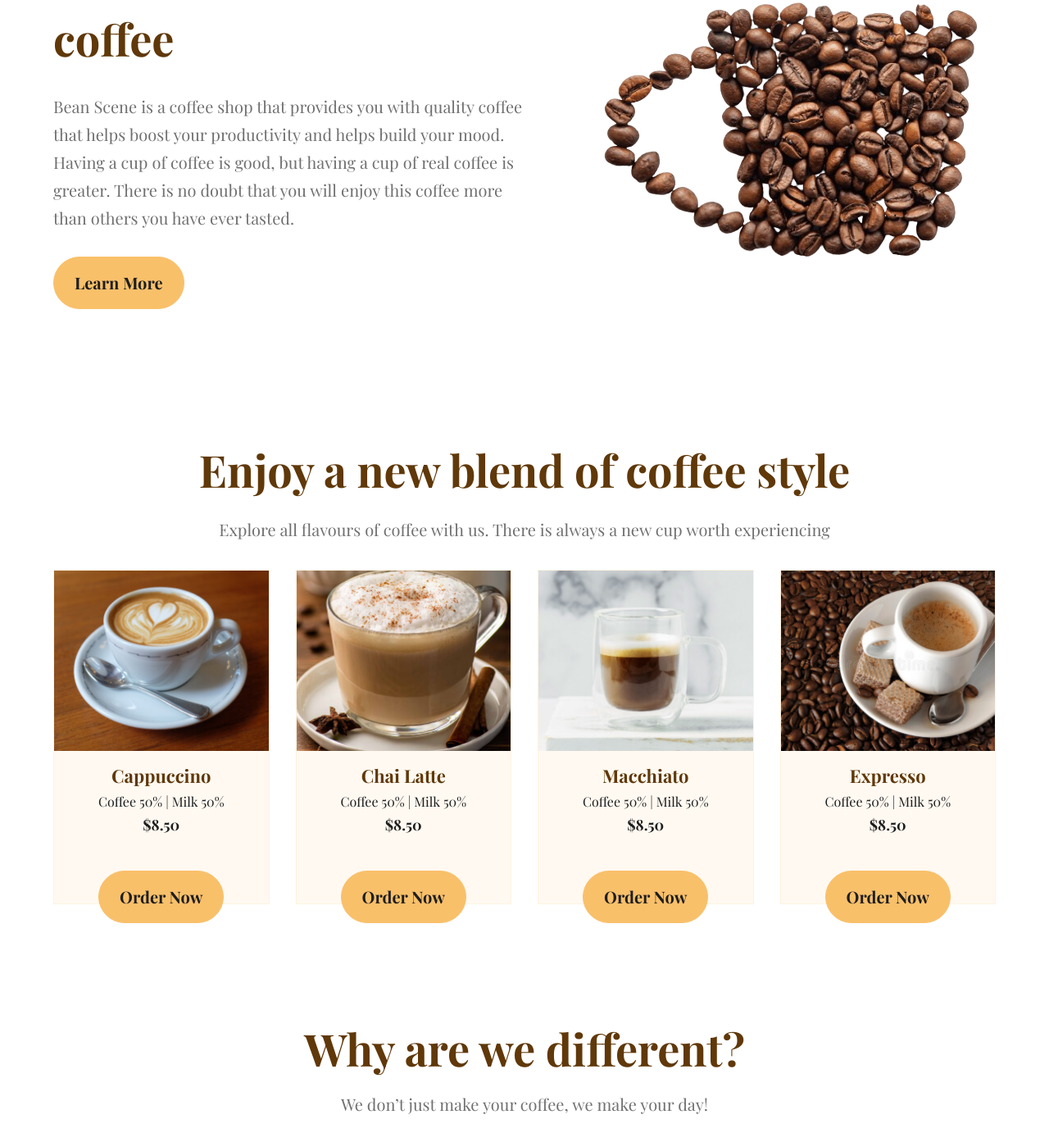
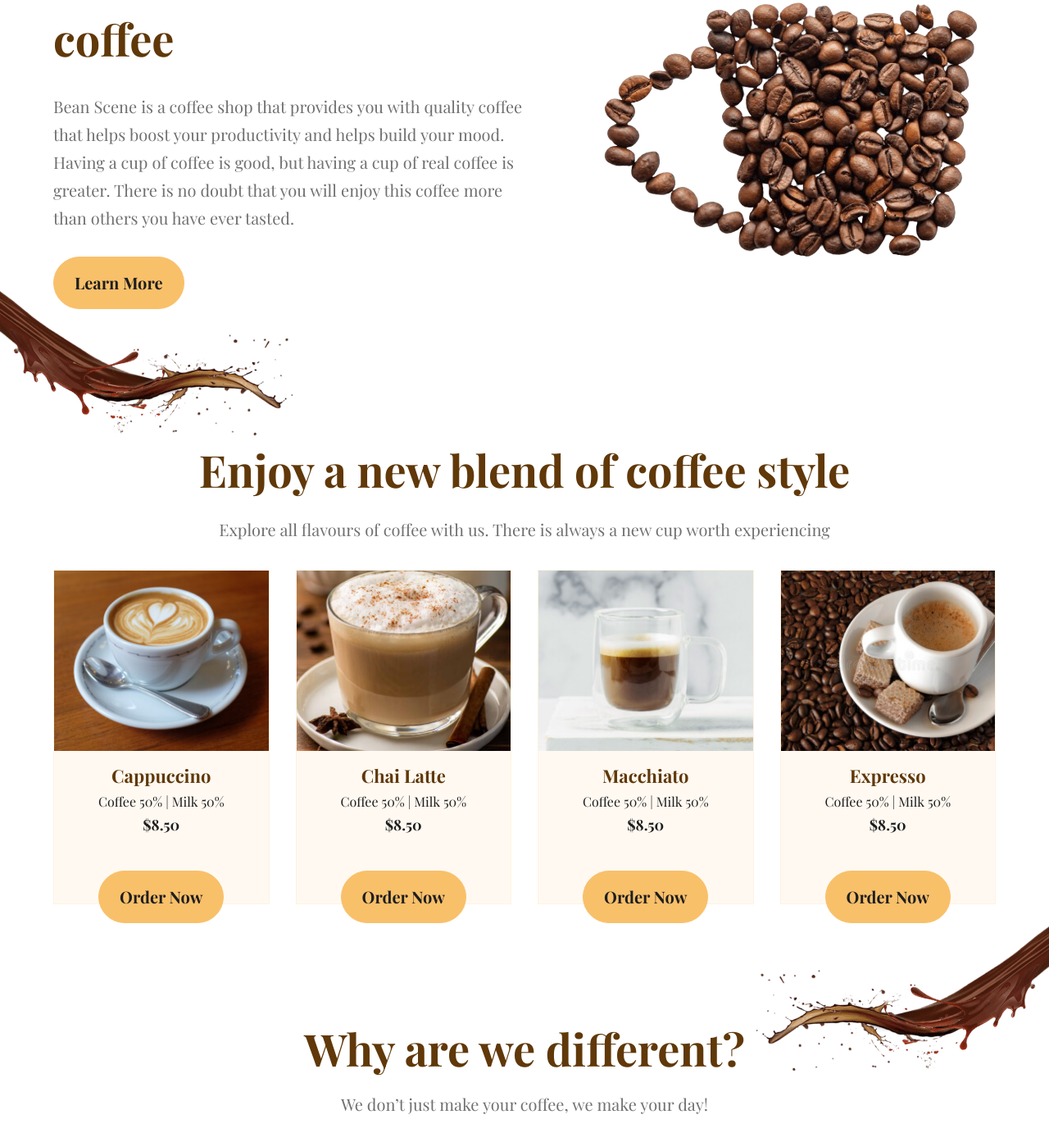
Before and after one commit to pYash333/coffee-shop, a plain HTML site: page index.html in a window 1280 px wide. Shown: the part 941-2334 px from the top of the page at 82% size. Drawn offline with nearby package versions, Linux system fonts and the light colour scheme; a web font is replaced by a local one.

```diff
--- a/assets/css/style.css
+++ b/assets/css/style.css
@@ -40,6 +40,10 @@
 .container{padding: 0 15px;}
 /* .cta-section, .comparision-section, .coffee-style-section, .discover-section{display: none;} */
 /* Hero section css start */
+
+.shape { position: relative; }
+.shape .left { position: absolute; top: -170px; left: 0; transform: scaleX(-1); }
+.shape .right { position: absolute; bottom: -140px; right: 0; }
 .hero { height: 100vh; position: relative;}
 .hero:before { max-width: 768px; width: 100%; height: 100%; position: absolute; content: '';top: 0;left: 0;background: linear-gradient(to right, #1e1e1e 0%,rgb(from #000000 r g b / 0%) 100%);}
 
--- a/index.html
+++ b/index.html
@@ -17,9 +17,6 @@
               <a class="navbar-brand" href="#">
                 <img src="assets/images/logo.svg" alt="logo">
               </a>
-              <!-- <button class="navbar-toggler" type="button" data-bs-toggle="collapse" data-bs-target="#navbarSupportedContent" aria-controls="navbarSupportedContent" aria-expanded="false" aria-label="Toggle navigation">
-                <img src="assets/images/menu-icon.svg" alt="menu-icon" class="img-fluid">
-              </button> -->
               <div class="collapse navbar-collapse" id="navbarSupportedContent">
                 <ul class="navbar-nav me-auto mb-2 mb-lg-0">
                   <li class="nav-item">
@@ -93,7 +90,13 @@
         <!-- Discover section end -->
 
         <!-- Coffee style section start -->
-         <section class="coffee-style-section">
+         <section class="coffee-style-section shape">
+          <div class="left">
+            <img src="assets/images/shape1.png" alt="shape1" />
+          </div>
+          <div class="right">
+            <img src="assets/images/shape1.png" alt="shape1" />
+          </div>
           <div class="container">
             <div class="inner">
               <div class="title-part text-center">
```
